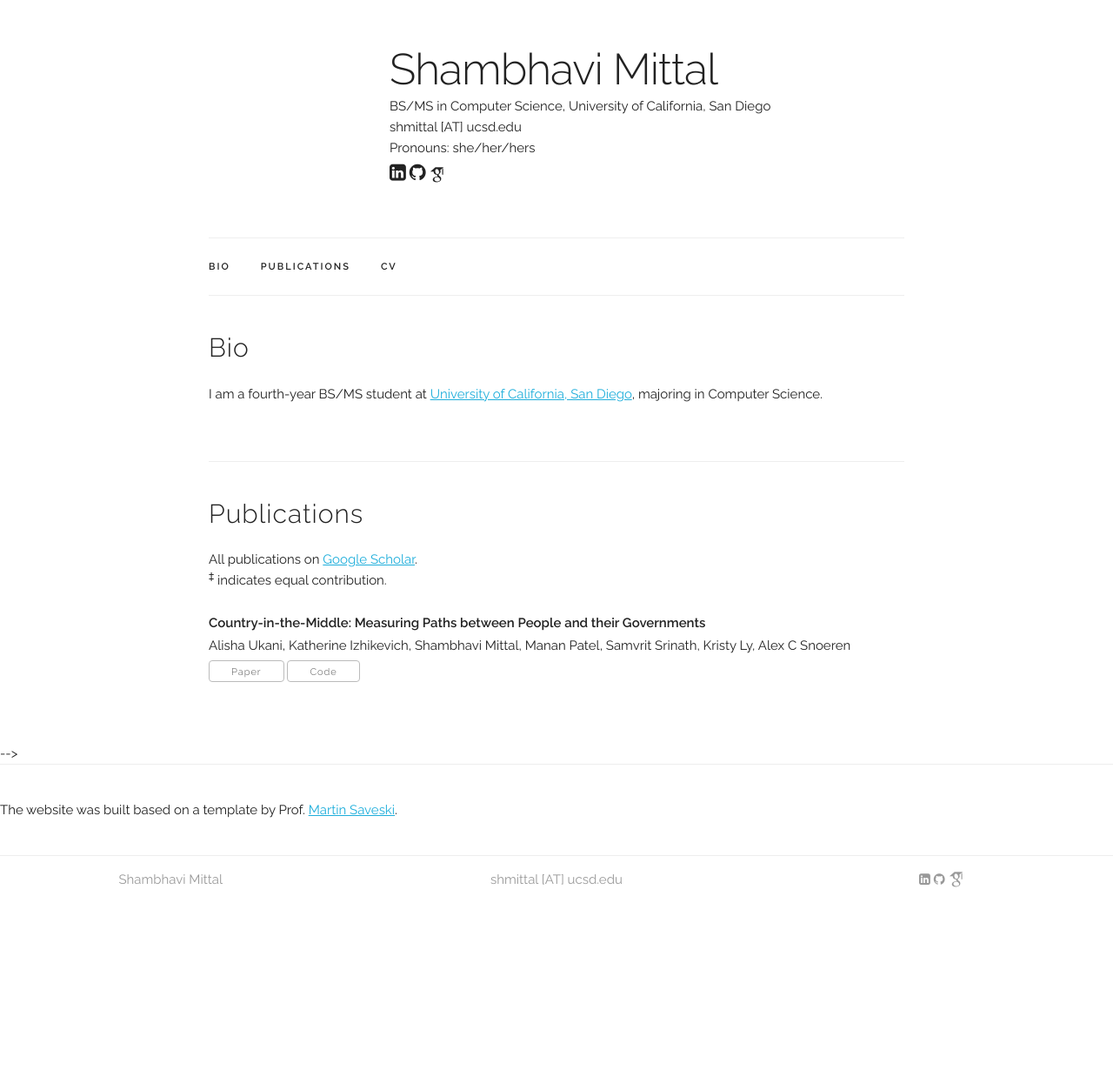
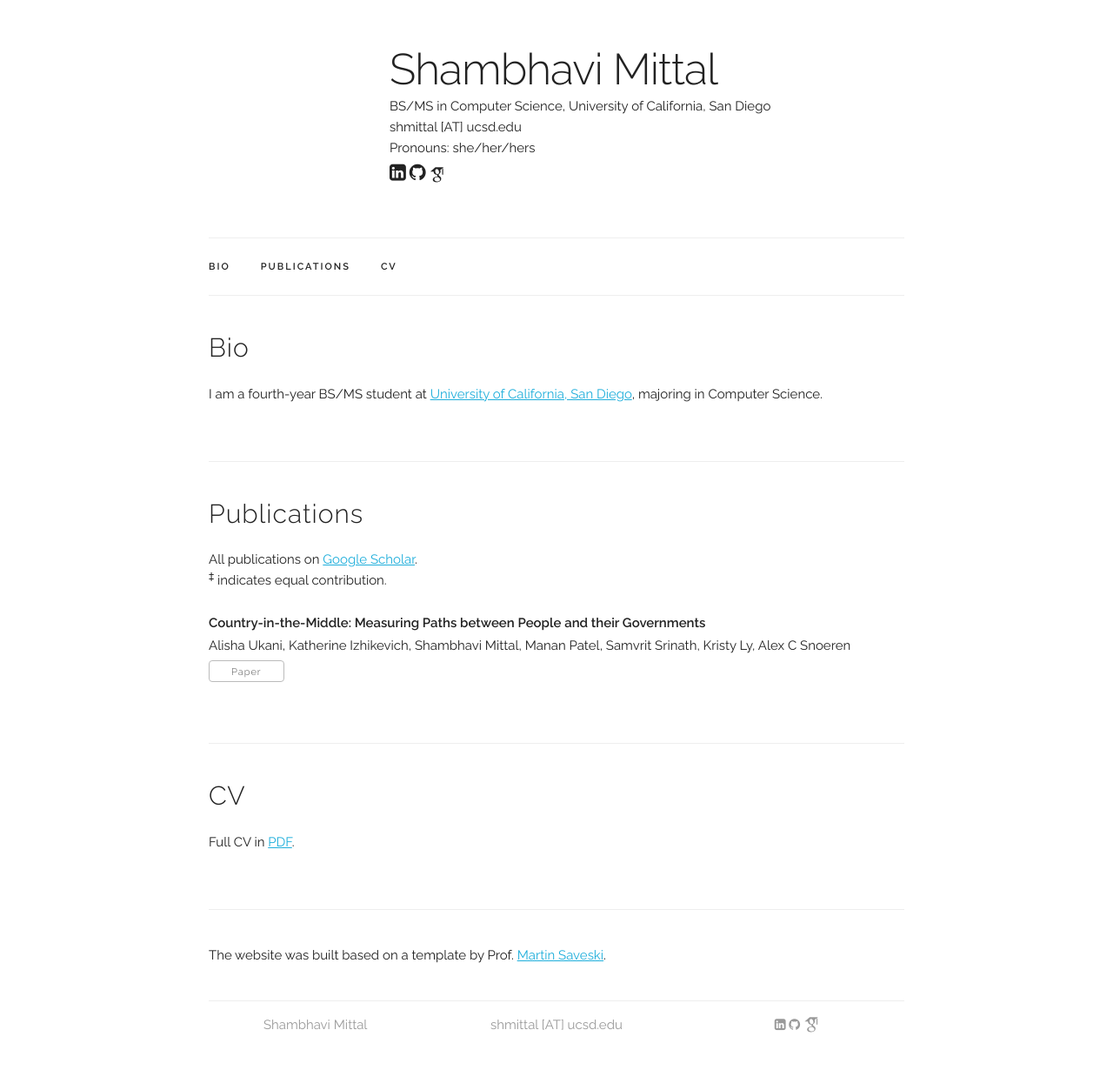
Before and after one commit to shambhavi-20/shambhavi-20.github.io, a Jekyll site: the page built from index.html, in a window 1280 px wide. Shown: the whole page at 87% size. Built offline with Jekyll 4.4.1, drawn with Linux system fonts in a browser that asks for light colours; some web fonts are replaced; before the commit the page ends 1063 px from its top, so only the background shows below that.

Commit message:
fixed resume

```diff
--- a/_data/publications.yaml
+++ b/_data/publications.yaml
@@ -133,6 +133,5 @@ papers:
   - title: "Country-in-the-Middle: Measuring Paths between People and their Governments"
     authors: "Alisha Ukani, Katherine Izhikevich, Shambhavi Mittal, Manan Patel, Samvrit Srinath, Kristy Ly, Alex C Snoeren"
     # venue: "Proceedings of the 1st Workshop on NLP for Music and Audio (NLP4MusA). 2020."
-    paper_pdf: "/assets/publications/2020_podcast_popularity/paper.pdf"
-    code: "https://github.com/brihijoshi/podpop-nlp4musa-2020"
+    paper_pdf: "/assets/publications/2025_citm/paper.pdf"
     selected: y
--- a/index.html
+++ b/index.html
@@ -202,10 +202,10 @@ title: Home
 </div> -->
 
 <!-- ========== RESUME ========== -->
-<!-- <div class="docs-section" id="resume">
+<div class="docs-section" id="resume">
   <h4>CV</h4>
 
-  <p>Full CV in <a href={{ "/assets/cv/ShravikaMittal_Resume.pdf" | prepend: site.baseurl }} target="_blank">PDF</a>.</p>
+  <p>Full CV in <a href={{ "/assets/cv/Shambhavi_Mittal_Resume_PhD.pdf" | prepend: site.baseurl }} target="_blank">PDF</a>.</p>
 
   <!-- The Timeline -->
   <!--   <ul class="timeline">
@@ -225,7 +225,7 @@ title: Home
     </li>
     {% endfor %}
   </ul> -->
-</div> -->
+</div>
 
 
 <div class="docs-section" id="template">
```
